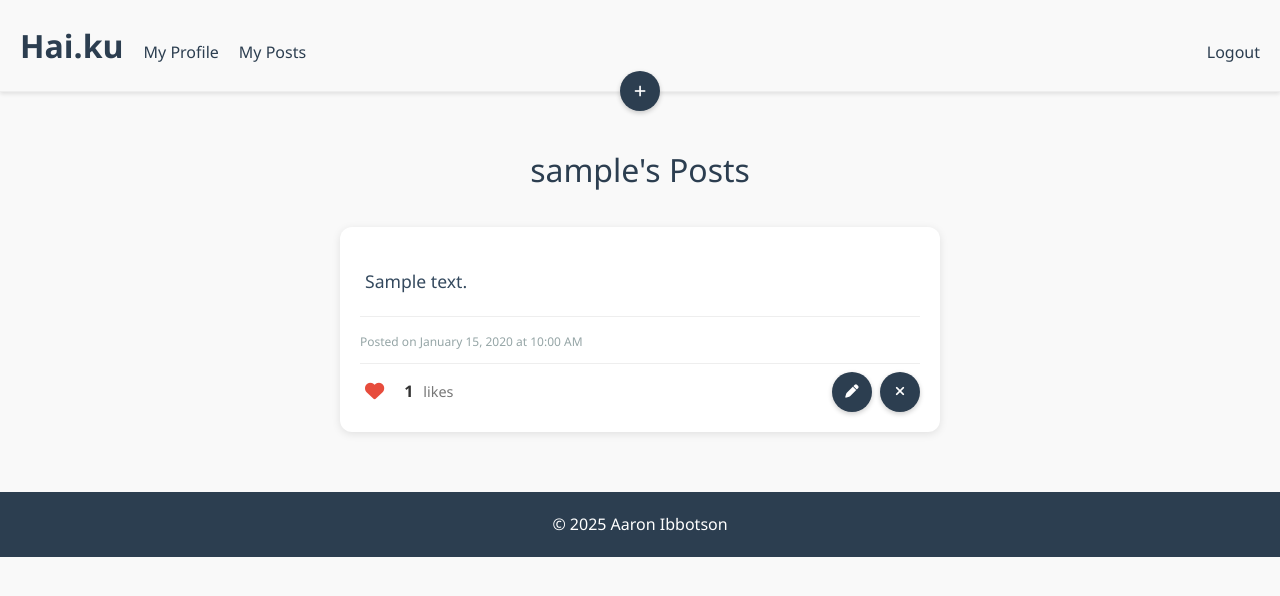
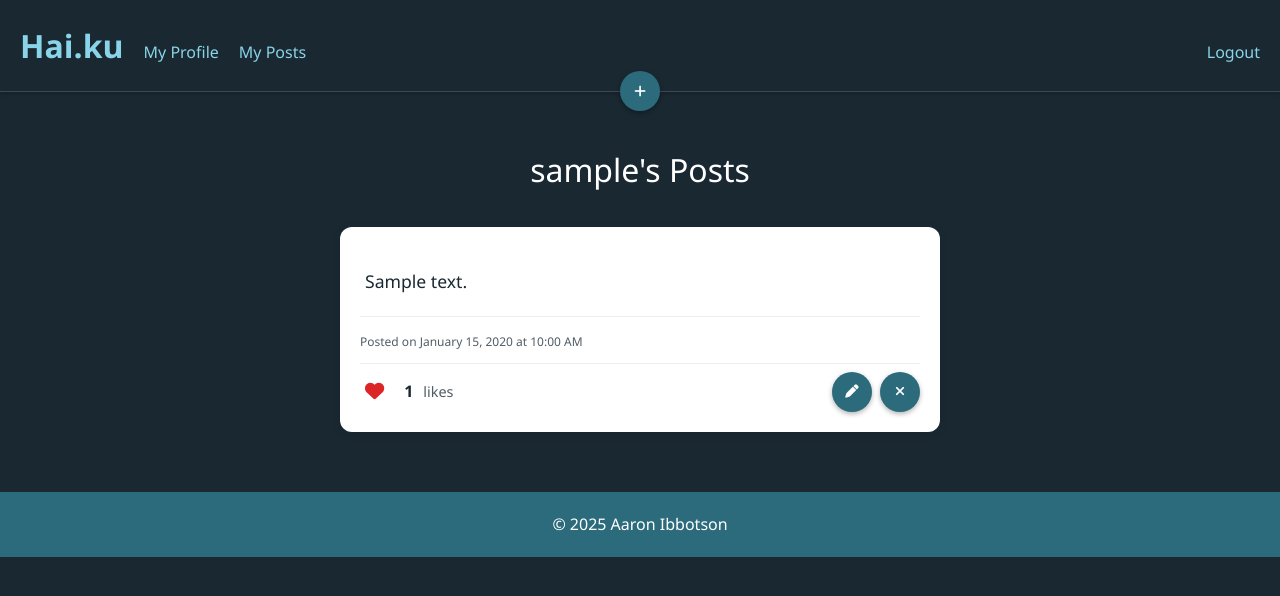
Before and after one commit to w1zzball/haiku, a Django app: a page that uses templates/base_generic.html in a window 1280 px wide. Shown: the top 596 px of the page. Run offline with Django 5.2, Linux system fonts and the light colour scheme; a user stored in the database is signed in; tables that the repository leaves empty hold one stand-in row (values such as "Sample post").

Commit message:
style: update color scheme and improve contrast across stylesheets

```diff
--- a/static/css/components/base.css
+++ b/static/css/components/base.css
@@ -1,9 +1,20 @@
+:root {
+  /* Main colors with better contrast */
+  --primary-color: #2c6b7c;
+  --text-color: #ffffff;
+  --bg-color: #1a2832;
+  --border-color: #3a4a53;
+  --shadow-color: rgba(0, 0, 0, 0.2);
+  --shadow-color-dark: rgba(0, 0, 0, 0.3);
+  --shadow-color-darker: rgba(0, 0, 0, 0.4);
+}
+
 /* Base styles */
 body {
   font-family: "Segoe UI", Tahoma, Geneva, Verdana, sans-serif;
   line-height: 1.6;
-  color: #333;
-  background-color: #f9f9f9;
+  color: var(--text-color);
+  background-color: var(--bg-color);
   margin: 0 0;
   padding: 0 0px;
 }
@@ -17,18 +28,22 @@ header {
   position: sticky;
   top: 0;
   z-index: 1000;
-  background-color: #f9f9f9;
-  box-shadow: 0 2px 4px rgba(0, 0, 0, 0.1);
+  background-color: var(--bg-color);
+  box-shadow: 0 2px 4px var(--shadow-color);
   display: flex;
   justify-content: space-between;
   align-items: baseline; /* Change from center to baseline */
   padding: 20px;
-  border-bottom: 1px solid #eee;
+  border-bottom: 1px solid var(--border-color);
+}
+
+#home-link {
+  color: #89d4e8;
 }
 
 header h1 {
   margin: 0;
-  color: #2c3e50;
+  color: var(--primary-color);
 }
 
 header h1 a {
@@ -67,7 +82,7 @@ nav ul li {
 
 nav ul li a {
   text-decoration: none;
-  color: #2c3e50;
+  color: #89d4e8;
 }
 
 nav li a:hover {
@@ -87,7 +102,7 @@ nav li a:hover {
   display: block;
   width: 25px;
   height: 3px;
-  background: #2c3e50;
+  background: var(--primary-color);
   margin: 5px 0;
   transition: all 0.3s ease;
 }
@@ -118,21 +133,21 @@ button i.fa-regular {
   width: 40px;
   height: 40px;
   border-radius: 50%;
-  background: #2c3e50;
+  background: var(--primary-color);
   color: white;
   border: none;
   cursor: pointer;
   display: flex;
   align-items: center;
   justify-content: center;
-  box-shadow: 0 2px 5px rgba(0, 0, 0, 0.2);
+  box-shadow: 0 2px 5px var(--shadow-color-dark);
   transition: transform 0.2s, box-shadow 0.2s;
   z-index: 1001;
 }
 
 .floating-button:hover {
   transform: translateX(-50%) scale(1.1);
-  box-shadow: 0 3px 7px rgba(0, 0, 0, 0.3);
+  box-shadow: 0 3px 7px var(--shadow-color-darker);
 }
 
 /* non floating button styles */
@@ -141,20 +156,20 @@ button i.fa-regular {
   width: 40px;
   height: 40px;
   border-radius: 50%;
-  background: #2c3e50;
+  background: var(--primary-color);
   color: white;
   border: none;
   cursor: pointer;
   display: flex;
   align-items: center;
   justify-content: center;
-  box-shadow: 0 2px 5px rgba(0, 0, 0, 0.2);
+  box-shadow: 0 2px 5px var(--shadow-color-dark);
   transition: transform 0.2s, box-shadow 0.2s;
 }
 
 .non-floating-button:hover {
   transform: scale(1.1);
-  box-shadow: 0 3px 7px rgba(0, 0, 0, 0.3);
+  box-shadow: 0 3px 7px var(--shadow-color-darker);
 }
 
 /* Post footer styles */
@@ -187,10 +202,10 @@ button i.fa-regular {
     top: 100%;
     left: 0;
     right: 0;
-    background: #f9f9f9;
+    background: var(--bg-color);
     display: none;
     padding: 20px;
-    box-shadow: 0 2px 4px rgba(0, 0, 0, 0.1);
+    box-shadow: 0 2px 4px var(--shadow-color);
   }
 
   nav.active {
@@ -218,8 +233,8 @@ button i.fa-regular {
 #copywrite-para {
   text-align: center;
   padding: 20px;
-  background: #2c3e50;
-  color: white;
+  background: var(--primary-color);
+  color: #ffffff;
 }
 
 /* mobile styles */
--- a/static/css/components/buttons.css
+++ b/static/css/components/buttons.css
@@ -2,7 +2,7 @@
 .btn {
   display: inline-block;
   padding: 8px 16px;
-  background-color: #3498db;
+  background-color: #2c6b7c;
   color: white;
   border: none;
   border-radius: 4px;
@@ -13,15 +13,15 @@
 }
 
 .btn-primary {
-  background-color: #2c3e50;
+  background-color: #1a2832;
 }
 
 .btn-cancel {
-  background-color: #95a5a6;
+  background-color: #627580;
 }
 
 .btn-danger {
-  background-color: #e74c3c;
+  background-color: #dc2626;
 }
 
 .btn-sm {
--- a/static/css/components/posts.css
+++ b/static/css/components/posts.css
@@ -43,9 +43,9 @@
 }
 
 .post-author a {
-  color: #2c3e50;
+  color: #2c6b7c;
   text-decoration: none;
-  font-weight: 500;
+  font-weight: 600;
 }
 
 .post-body {
@@ -53,7 +53,7 @@
   line-height: 1.6;
   margin: 15px 0;
   white-space: pre-line;
-  color: #34495e;
+  color: #1a2832;
 }
 
 .post-meta {
@@ -62,7 +62,7 @@
   align-items: center;
   padding-top: 15px;
   border-top: 1px solid #eee;
-  color: #95a5a6;
+  color: #505d66;
   font-size: 0.9rem;
 }
 
@@ -111,7 +111,7 @@
 /* Page title styling */
 .page-title {
   text-align: center;
-  color: #2c3e50;
+  color: #ffffff;
   margin: 2rem 0;
   font-size: 2rem;
   font-weight: 300;
@@ -135,7 +135,7 @@
   background: none;
   border: none;
   cursor: pointer;
-  color: #777;
+  color: #505d66;
   font-size: 1.2rem;
   padding: 5px;
   transition: all 0.2s ease;
@@ -147,16 +147,17 @@
 }
 
 .like-button.liked {
-  color: #e74c3c;
+  color: #dc2626;
 }
 
 .like-count {
+  color: #1a2832;
   font-weight: bold;
   margin: 0 5px;
 }
 
 .like-label {
-  color: #777;
+  color: #505d66;
   font-size: 0.9rem;
 }
 
--- a/templates/base_generic.html
+++ b/templates/base_generic.html
@@ -23,7 +23,7 @@
 
   <body>
     <header>
-      <h1><a href="{% url 'home' %}">Hai.ku</a></h1>
+      <h1 id="home-link"><a href="{% url 'home' %}">Hai.ku</a></h1>
       <button class="nav-toggle" aria-label="Toggle navigation">
         <span></span>
         <span></span>
```
Also changed, not shown: static/css/components/profiles.css (+4 -4 lines), 4 other files.
